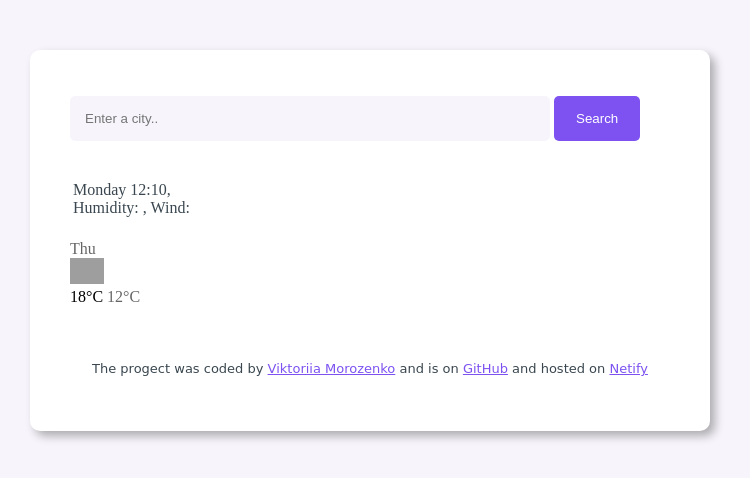
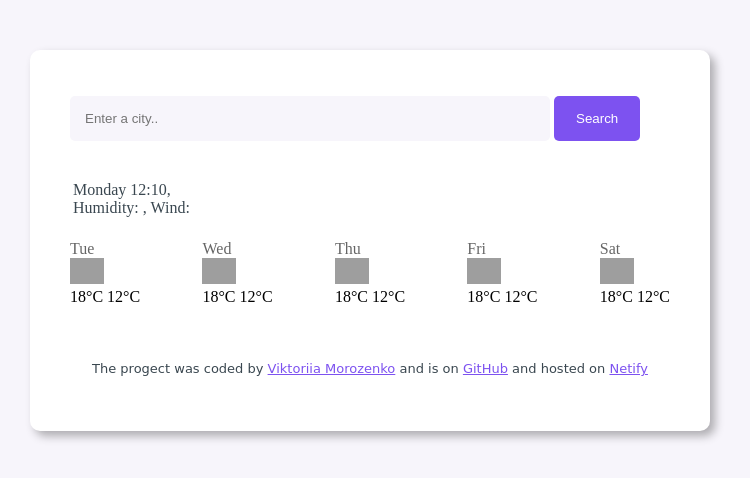
Before and after one commit to ViktoriiaMorozenko/weather_app, a plain HTML site: page index.html in a window 1280 px wide. Shown: the whole page, without its empty margins (270-1020 px from the left). Drawn offline with nearby package versions, Linux system fonts and the light colour scheme; no server answers; grey boxes are pictures that could not be loaded.

Commit message:
Inject the forecast HTML from JS

```diff
--- a/index.html
+++ b/index.html
@@ -27,20 +27,7 @@
           <div class="exactTemperature" id="current-temperature"></div>
         </div>
       </span>
-      <div class="weather-forecast">
-        <div class="row">
-          <div class="col-2">
-            <div class="weather-forecast-date">Thu</div>
-            <img
-              src="http://shecodes-assets.s3.amazonaws.com/api/weather/icons/scattered-clouds-day.png"
-              width="34px" />
-            <div class="weather-forecast-temperatures">
-              <span class="weather-forecast-max">18°C</span>
-              <span class="weather-forecast-min">12°C</span>
-            </div>
-          </div>
-        </div>
-      </div>
+      <div class="weather-forecast" id="forecast"></div>
       <footer>
         The progect was coded by
         <a href="https://github.com/ViktoriiaMorozenko" target="_blank"
--- a/src/index.js
+++ b/src/index.js
@@ -65,3 +65,32 @@ let currentDateELement = document.querySelector("#current-date");
 let currentDate = new Date();
 
 currentDateELement.innerHTML = formatDate(currentDate);
+
+function displayForecast() {
+  let days = ["Tue", "Wed", "Thu", "Fri", "Sat"];
+  let forecastHtml = "";
+
+  days.forEach(function (day) {
+    forecastHtml =
+      forecastHtml +
+      `
+  <div class="weather-forecast-day">
+    <div class="weather-forecast-date">${day}</div>
+    <img
+      src="http://shecodes-assets.s3.amazonaws.com/api/weather/icons/scattered-clouds-day.png"
+      width="34px"
+      class="weather-forecast-icon"
+    />
+    <div class="weather-forecast-temperatures">
+      <span class="weather-forecast-temperatures-max">18°C</span>
+      <span class="weather-forecast-temperatures-min">12°C</span>
+    </div>
+  </div>
+    `;
+  });
+
+  let forecastElement = document.querySelector("#forecast");
+  forecastElement.innerHTML = forecastHtml;
+}
+
+displayForecast();
--- a/src/style.css
+++ b/src/style.css
@@ -71,6 +71,8 @@ a {
 }
 
 .weather-forecast {
+  display: flex;
+  justify-content: space-between;
   margin-top: 20px;
   color: #000;
 }
```
